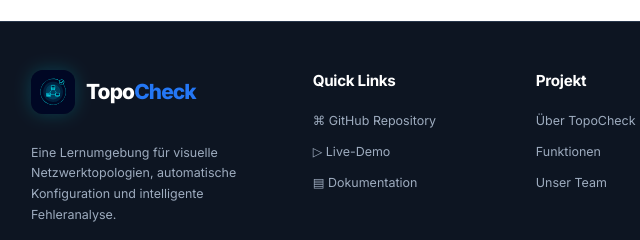
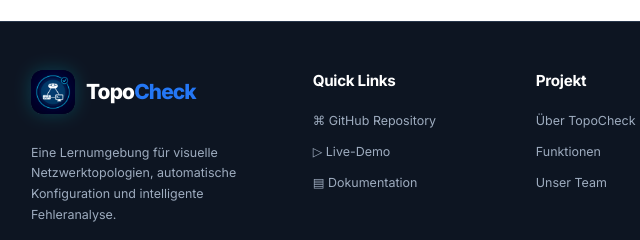
Before and after one commit to TopoCheck/TopoCheck-Website, a plain HTML site: page datenschutz/index.html in a window 1280 px wide. Shown: the part 2228-2468 px from the top of the page, 33-673 px from the left. Drawn offline with Linux system fonts and the light colour scheme.

Commit message:
Replace website logo

```diff
--- a/datenschutz/index.html
+++ b/datenschutz/index.html
@@ -5,7 +5,7 @@
     <meta name="viewport" content="width=device-width, initial-scale=1.0">
     <meta name="description" content="Datenschutzerklärung der TopoCheck Projektwebsite.">
     <title>Datenschutz | TopoCheck</title>
-    <link rel="icon" href="../assets/images/logo/TopoCheck_Logo_mitHintergrund.svg" type="image/svg+xml">
+    <link rel="icon" href="../assets/images/logo/dark_logo.jpeg" type="image/jpeg">
     <link rel="preconnect" href="https://fonts.googleapis.com">
     <link rel="preconnect" href="https://fonts.gstatic.com" crossorigin>
     <link href="https://fonts.googleapis.com/css2?family=IBM+Plex+Mono:wght@400;500;600&family=Inter:wght@400;500;600;700;800&display=swap" rel="stylesheet">
@@ -17,7 +17,7 @@
 </head>
 <body>
     <header class="site-header"><a class="brand" href="../" aria-label="TopoCheck Startseite"><img
-                class="brand-logo" src="../assets/images/logo/TopoCheck_Logo_mitHintergrund.svg" alt=""><span class="brand-text"><span>T</span><span>o</span><span>p</span><span>o</span><span>C</span><span>h</span><span>e</span><span>c</span><span>k</span></span></a><button
+                class="brand-logo" src="../assets/images/logo/dark_logo.jpeg" alt=""><span class="brand-text"><span>T</span><span>o</span><span>p</span><span>o</span><span>C</span><span>h</span><span>e</span><span>c</span><span>k</span></span></a><button
             class="menu-button" type="button" aria-label="Navigation öffnen" aria-expanded="false"
             aria-controls="main-navigation"><span></span><span></span><span></span></button>
         <nav class="main-nav" id="main-navigation"><a class="nav-home" href="../" aria-label="Startseite" title="Startseite"><svg viewBox="0 0 24 24" aria-hidden="true"><path d="M3 10.8 12 3l9 7.8v9.1a1.1 1.1 0 0 1-1.1 1.1h-5.2v-6.2H9.3V21H4.1A1.1 1.1 0 0 1 3 19.9Z"></path></svg></a><a href="../playground/">▷ Live-Demo</a><a href="../docs/">▤ Dokumentation</a></nav>
@@ -58,7 +58,7 @@
         </section>
     </main>
     <footer class="site-footer">
-        <div class="footer-column footer-about"><a class="brand" href="../"><img class="brand-logo" src="../assets/images/logo/TopoCheck_Logo_mitHintergrund.svg" alt=""><span>Topo<em>Check</em></span></a><p>Eine Lernumgebung für visuelle Netzwerktopologien, automatische Konfiguration und intelligente Fehleranalyse.</p></div>
+        <div class="footer-column footer-about"><a class="brand" href="../"><img class="brand-logo" src="../assets/images/logo/dark_logo.jpeg" alt=""><span>Topo<em>Check</em></span></a><p>Eine Lernumgebung für visuelle Netzwerktopologien, automatische Konfiguration und intelligente Fehleranalyse.</p></div>
         <div class="footer-column"><h3>Quick Links</h3><a href="https://github.com/TopoCheck/TopoCheck-Extension" target="_blank" rel="noopener noreferrer">⌘ GitHub Repository</a><a href="../playground/">▷ Live-Demo</a><a href="../docs/">▤ Dokumentation</a></div>
         <div class="footer-column"><h3>Projekt</h3><a href="../#projekt">Über TopoCheck</a><a href="../#funktionen">Funktionen</a><a href="../#team">Unser Team</a></div>
         <div class="footer-column"><h3>Kontakt</h3><a href="mailto:kontakt@topocheck.dev">✉ kontakt@topocheck.dev</a><a href="../impressum/">▤ Impressum</a><a href="./">▤ Datenschutz</a></div>
```
Also changed, not shown: docs/index.html (+3 -3 lines), impressum/index.html (+3 -3 lines), index.html (+3 -3 lines), playground/index.html (+3 -3 lines), assets/images/logo/dark_logo.jpeg (added).
